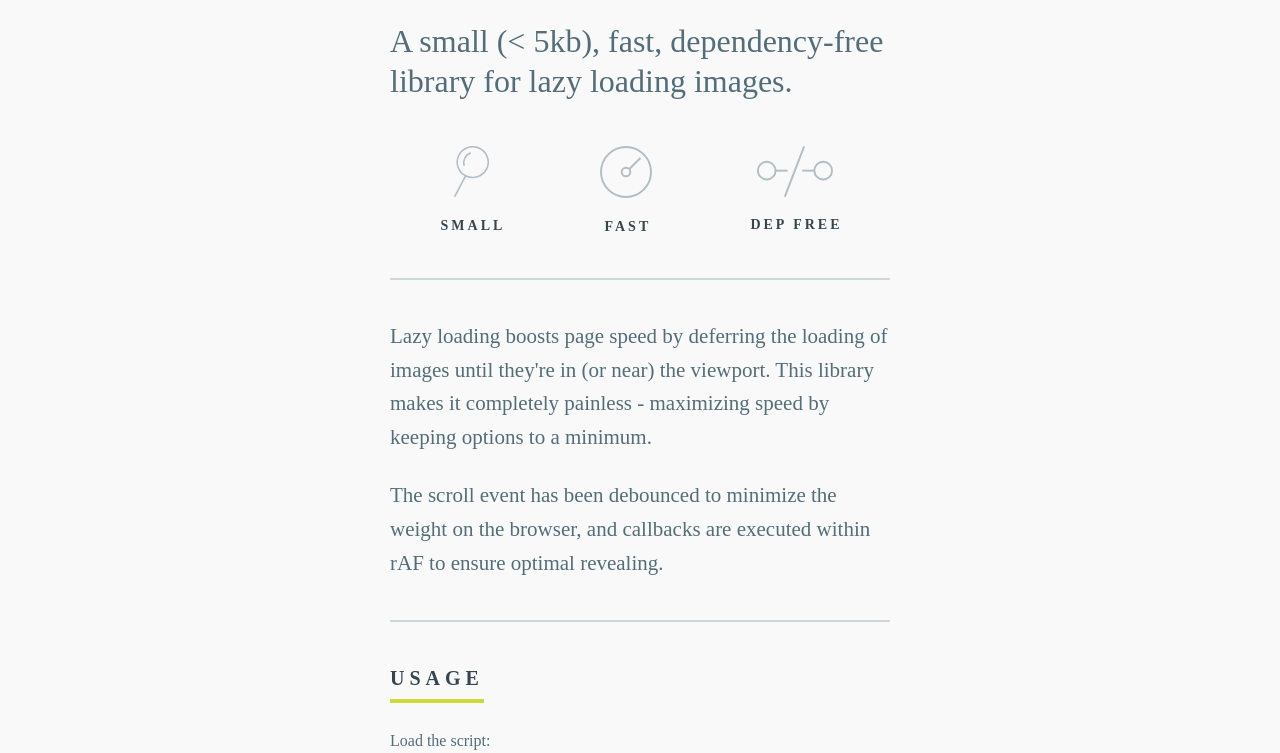
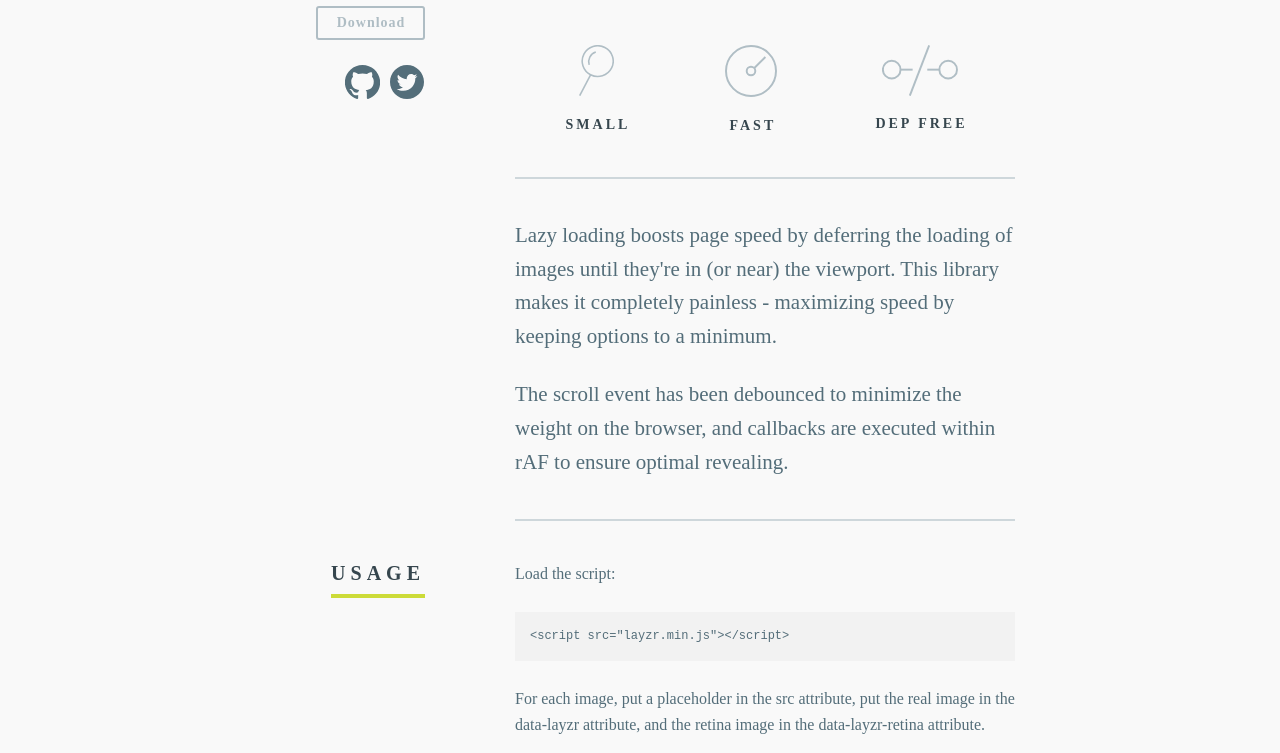
Before and after one commit to callmecavs/layzr.js, a website: page src/markup/index.html in a window 1280 px wide. Shown: the part 263-1016 px from the top of the page. Drawn offline with nearby package versions, Linux system fonts and the light colour scheme; files that its build step writes are made by us from their sources; files whose address does not match are found by name.

Commit message:
add desktop responsive

```diff
--- a/src/markup/index.html
+++ b/src/markup/index.html
@@ -18,11 +18,11 @@
 
       <header class="header">
         <h1 class="header-logo">Layzr.js</h1>
+        <a class="header-download" href="https://github.com/callmecavs/layzr/archive/master.zip">Download</a>
 
         <div class="header-social">
-          <a class="header-social-download">Download</a>
-          <a class="header-social-share header-social-github"></a>
-          <a class="header-social-share header-social-twitter"></a>
+          <a class="header-social-share header-social-github"></a><!--
+          --><a class="header-social-share header-social-twitter"></a>
         </div>
       </header><!-- END header -->
 
@@ -81,7 +81,7 @@
       <section class="doc-block">
         <h2 class="doc-block-heading">Options</h2>
 
-        <p class="lead"><strong>attr / retinaAttr</strong></p>
+        <p class="lead">attr / retinaAttr</p>
 
         <p>Customize the data attributes Layzr gets image sources from when creating your instance of Layzr (omit the "data-"):</p>
 
@@ -92,7 +92,7 @@
           &#13;&#10;});
         </code>
 
-        <p class="lead"><strong>callback</strong></p>
+        <p class="lead">callback</p>
 
         <p>Layzr can optionally fire a callback each time an image is loaded. This makes it easy to fire CSS3 or JS based animations once an image has loaded.</p>
 
--- a/src/style/_doc.scss
+++ b/src/style/_doc.scss
@@ -1,4 +1,8 @@
 .doc-block {
+  @include mq-min($desktop) {
+    position: relative;
+  }
+
   * {
     margin-bottom: 25px;
   }
@@ -32,4 +36,10 @@
   text-transform: uppercase;
   letter-spacing: 5px;
   color: #36464E;
+
+  @include mq-min($desktop) {
+    position: absolute;
+    top: -4px;                  // adjust for border/baseline
+    right: calc(100% + 90px);
+  }
 }
--- a/src/style/_header.scss
+++ b/src/style/_header.scss
@@ -1,5 +1,9 @@
 .header {
-
+  @include mq-min($desktop) {
+    position: absolute;
+    top: 0;
+    right: 590px;
+  }
 }
 
 .header-logo {
@@ -13,23 +17,43 @@
 .header-social {
   @include clearfix;
   margin-bottom: 40px;
+
+  @include mq-min($desktop) {
+    text-align: right;
+  }
 }
 
-.header-social-download {
+.header-download {
   display: none;
+
+  @include mq-min($desktop) {
+    float: right;
+    display: block;
+    width: 109px;     // w/o border 105
+    height: 34px;     // w/o border 30
+    margin-bottom: 25px;
+    padding-top: 4px;
+    border: 2px solid #AFBDC4;
+    border-radius: 3px;
+    font-family: $proxima;
+    font-weight: bold;
+    font-size: 1.4rem;
+    text-align: center;
+    @include letter-spacing(1px);
+    color: #AFBDC4;
+  }
 }
 
 .header-social-share {
-  float: left;
-  display: block;
+  display: inline-block;
   width: 35px;
   height: 35px;
-  margin-right: 10px;
   background-position: center center;
   background-repeat: no-repeat;
 }
 
 .header-social-github {
+  margin-right: 10px;
   background-image: url("images/icons/social-github.svg");
 }
 
--- a/src/style/_layout.scss
+++ b/src/style/_layout.scss
@@ -1,8 +1,13 @@
 .wrapper {
+  position: relative;
   width: 85%;
-  max-width: 500px;
+  max-width: 750px;
   margin-right: auto;
   margin-left: auto;
+
+  @include mq-min($desktop) {
+    padding-left: 250px;
+  }
 }
 
 .section-rule {
--- a/src/style/style.scss
+++ b/src/style/style.scss
@@ -1,4 +1,6 @@
 // breakpoints
+
+$desktop: 900px;
 
 // color vars
 
@@ -28,6 +30,10 @@
   font-size: 16px;
   line-height: 1.6;
   color: $teal;
+
+  @include mq-min($desktop) {
+    padding: 22.5vh 0;
+  }
 }
 
 // partials
```
